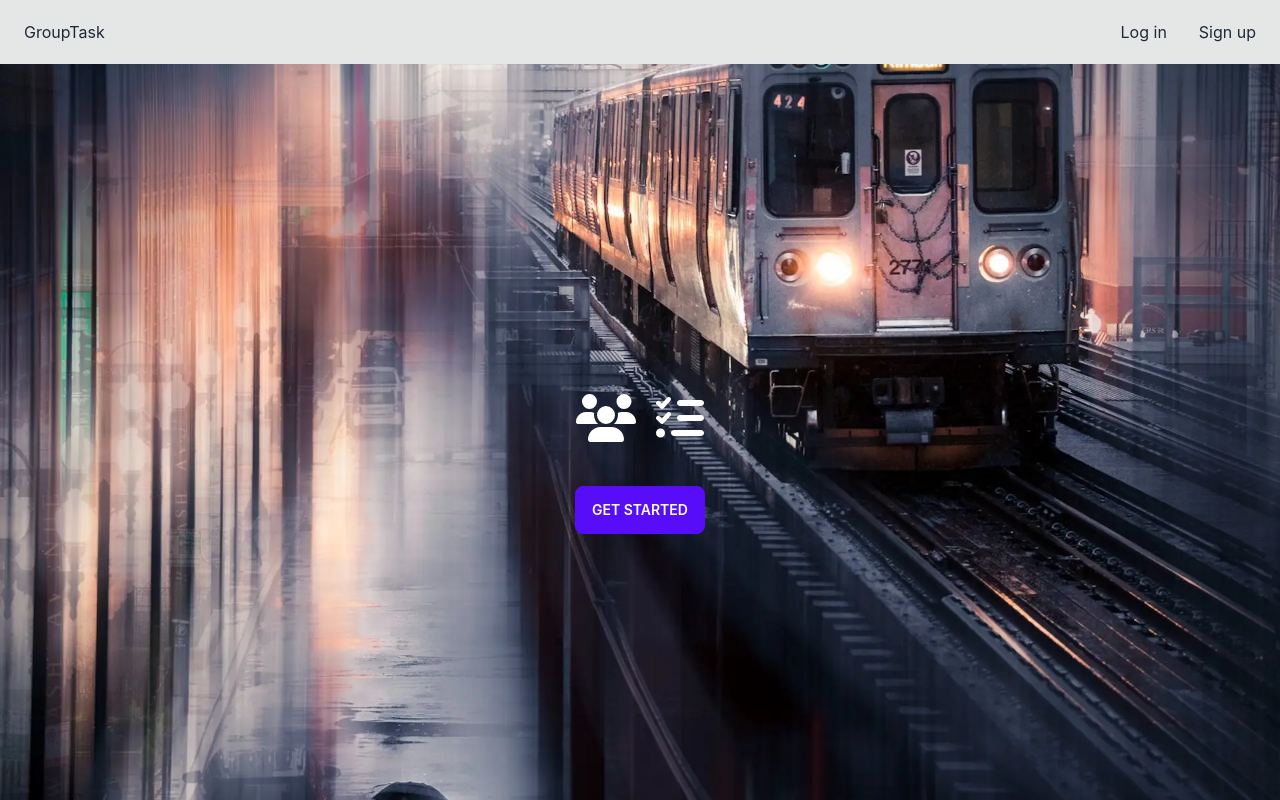
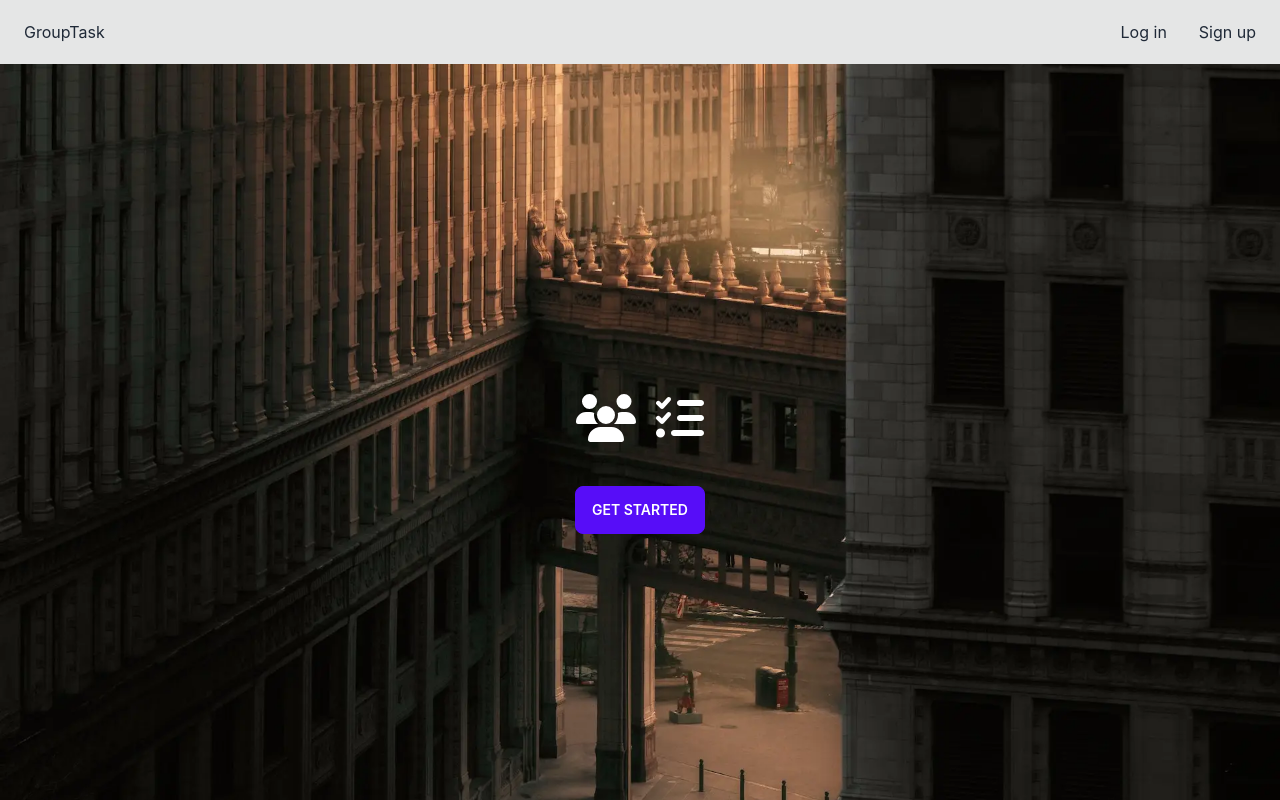
Before and after one commit to 4ntm4n/ms5v2, a React (Create React App) app: page / in a window 1280 px wide. Built offline with nearby package versions, Linux system fonts and the light colour scheme.

Commit message:
fix: set init state to fadingOut to true to get the image to fade in/out on load-

```diff
--- a/src/components/BackgroundImage.js
+++ b/src/components/BackgroundImage.js
@@ -4,23 +4,12 @@ const images = [
   "/img/homepage/img1.webp",
   "/img/homepage/img2.webp",
   "/img/homepage/img3.webp",
-  "/img/homepage/img4.webp",
   "/img/homepage/img5.webp",
 ];
 
 function BackgroundImage({ children }) {
   const [bgImage, setBgImage] = useState(images[Math.floor(Math.random() * 5)]);
-  const [isFadingOut, setIsFadingOut] = useState(false);
-
-  useEffect(() => {
-    const timer = setInterval(() => {
-      setIsFadingOut(true);
-    }, 6500);
-
-    return () => {
-      clearInterval(timer);
-    };
-  }, []);
+  const [isFadingOut, setIsFadingOut] = useState(true);
 
   useEffect(() => {
     if (isFadingOut) {
@@ -34,6 +23,16 @@ function BackgroundImage({ children }) {
       }, 600);
     }
   }, [isFadingOut]);
+
+  useEffect(() => {
+    const timer = setInterval(() => {
+      setIsFadingOut(true);
+    }, 6500);
+
+    return () => {
+      clearInterval(timer);
+    };
+  }, []);
 
   return (
     <div className="hero min-h-screen relative bg-[#000]">
```
